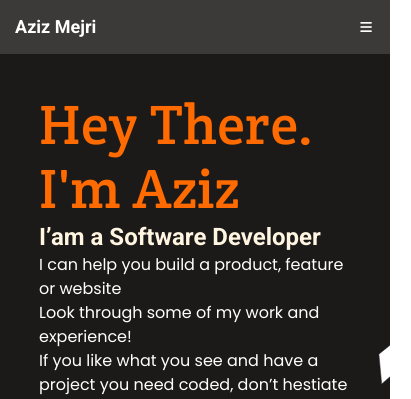
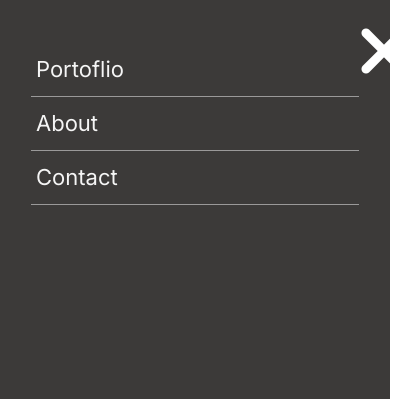
Before and after one commit to GiuseppeTG/CR-Mobile-version, a website: page index.html in a window 390 px wide. Both pictures are taken after a click on the button 366 px from the left and 27 px from the top of the page. Shown: the top 399 px of the page, 411 px wide, since content can reach past the window. Drawn offline with Linux system fonts and the light colour scheme.

Commit message:
Add modal menu

```diff
--- a/css/main.css
+++ b/css/main.css
@@ -27,11 +27,40 @@ header {
   color: white;
 }
 
-#desktop-nav, #desktop-nav ul {
+li {
+  list-style: none;
+  font-family: "Inter", sans-serif;
+  font-style: normal;
+  font-weight: normal;
+  font-size: 22px;
+  line-height: 43px;
+  text-align: center;
+  color: #fff;
+  padding: 5px;
+}
+
+.full-screen {
+  height: 100vh;
+  display: block;
+}
+
+#nav {
+  width: 100%;
+  height: 100%;
+}
+
+.logo-menu-container {
+  width: 100%;
+  display: flex;
+  justify-content: space-between;
+}
+
+.logo {
   display: none;
 }
 
-#logo {
+.logo.active {
+  display: block;
   font-family: "Roboto", sans-serif;
   font-style: normal;
   font-weight: bold;
@@ -39,16 +68,59 @@ header {
   line-height: 24px;
 }
 
-.menu-bars {
+.nav-menu {
+  display: none;
+}
+
+.nav-menu.active {
+  padding: 1rem;
+  display: flex;
+  flex-direction: column;
+  align-items: flex-start;
+}
+
+.nav-menu li {
+  display: flex;
+  border-bottom: rgba(245, 245, 245, 0.511) solid 1px;
+  width: 100%;
+}
+
+.nav-menu li a {
+  text-decoration: none;
+  color: whitesmoke;
+  margin-right: auto;
+}
+
+.menu-button {
   background: transparent;
   border: none;
   outline: none;
 }
 
-.menu-bars i {
+.menu-button.active {
+  margin-left: auto;
+}
+
+.menu-button i {
+  display: none;
   width: 18px;
   height: 12px;
   color: white;
+}
+
+.menu-button i.active {
+  display: block;
+  width: 18px;
+  height: 12px;
+  color: white;
+}
+
+.x-icon {
+  font-size: 4.5rem;
+}
+
+a .mail-icon {
+  display: none;
 }
 
 main {
@@ -225,18 +297,6 @@ main {
   bottom: 0;
   left: 0;
   right: 0;
-}
-
-li {
-  list-style: none;
-  font-family: "Inter", sans-serif;
-  font-style: normal;
-  font-weight: normal;
-  font-size: 22px;
-  line-height: 43px;
-  text-align: center;
-  color: #fff;
-  padding: 5px;
 }
 
 .card-stacks li {
@@ -444,16 +504,38 @@ textarea {
     display: none;
   }
 
-  #desktop-nav {
+  nav {
+    width: 100%;
+    display: flex;
+    align-items: center;
+    justify-content: space-between;
+  }
+
+  .nav-menu {
+    display: flex;
+  }
+
+  .nav-menu li {
+    border-bottom: none;
+  }
+
+  .menu-button {
+    display: none;
+  }
+
+  nav ul {
+    display: flex;
+    margin-left: auto;
+    margin-right: 10vw;
+  }
+
+  a .mail-icon {
     display: block;
   }
 
-  #desktop-nav ul {
+  .nav-link {
     display: flex;
-    margin-right: 10vw;
-  }
-
-  .nav-link {
+    align-items: center;
     font-family: "Inter", sans-serif;
     font-style: normal;
     font-weight: 600;
@@ -463,6 +545,10 @@ textarea {
     padding: 15px;
     border: 1px solid transparent;
     transition: 350ms;
+  }
+
+  .fa-envelope {
+    margin-left: 1rem;
   }
 
   .nav-link:hover {
--- a/index.html
+++ b/index.html
@@ -4,24 +4,28 @@
     <meta charset="UTF-8" />
     <meta http-equiv="X-UA-Compatible" content="IE=edge" />
     <meta name="viewport" content="width=device-width, initial-scale=1.0" />
+    <script src="index.js" defer></script>
     <link rel="stylesheet" href="./css/main.css" />
     <link rel="icon" href="./favicon.ico" />
-    <script src="index.js" defer></script>
+    <script src="https://kit.fontawesome.com/d1333a485b.js" crossorigin="anonymous"></script>
     <title>Aziz Mejri - Portfolio</title>
   </head>
   <body>
     <header>
-      <h1 id="logo">Aziz Mejri</h1>
-      <button type="button" class="menu-bars">
-        <i class="fas fa-bars"></i>
-      </button>
-      <nav id="desktop-nav">
-        <ul>
+      <nav id="nav">
+        <div class="logo-menu-container">
+          <h1 class="logo active">Aziz Mejri</h1>
+          <button type="button" class="menu-button">
+            <i class="fas fa-bars hamburger-icon active"></i>
+            <i class="fa-solid fa-xmark x-icon"></i>
+          </button>
+        </div>
+        <ul class="nav-menu">
           <li><a class="nav-link" href="#projects">Portoflio</a></li>
           <li><a class="nav-link" href="#about-me">About</a></li>
           <li>
             <a class="nav-link" href="#contact"
-              >Contact <i class="far fa-envelope"></i
+              >Contact <i class="far fa-envelope mail-icon"></i
             ></a>
           </li>
         </ul>
--- a/index.js
+++ b/index.js
@@ -0,0 +1,24 @@
+const header = document.querySelector('header');
+const logo = document.querySelector('.logo');
+const menuButton = document.querySelector('.menu-button');
+const hamburgerIcon = document.querySelector('.hamburger-icon');
+const xIcon = document.querySelector('.x-icon');
+const navMenu = document.querySelector('.nav-menu');
+
+menuButton.addEventListener('click', () => {
+  logo.classList.toggle('active');
+  hamburgerIcon.classList.toggle('active');
+  xIcon.classList.toggle('active');
+  menuButton.classList.toggle('active');
+  navMenu.classList.toggle('active');
+  header.classList.toggle('full-screen');
+});
+
+// document.querySelectorAll('.nav-link').forEach((n) => n.addEventListener('click', () => {
+//   logo.classList.toggle('active');
+//   hamburgerIcon.classList.toggle('active');
+//   xIcon.classList.toggle('active');
+//   menuButton.classList.toggle('active');
+//   navMenu.classList.toggle('active');
+//   header.classList.toggle('full-screen');
+// }));
```
